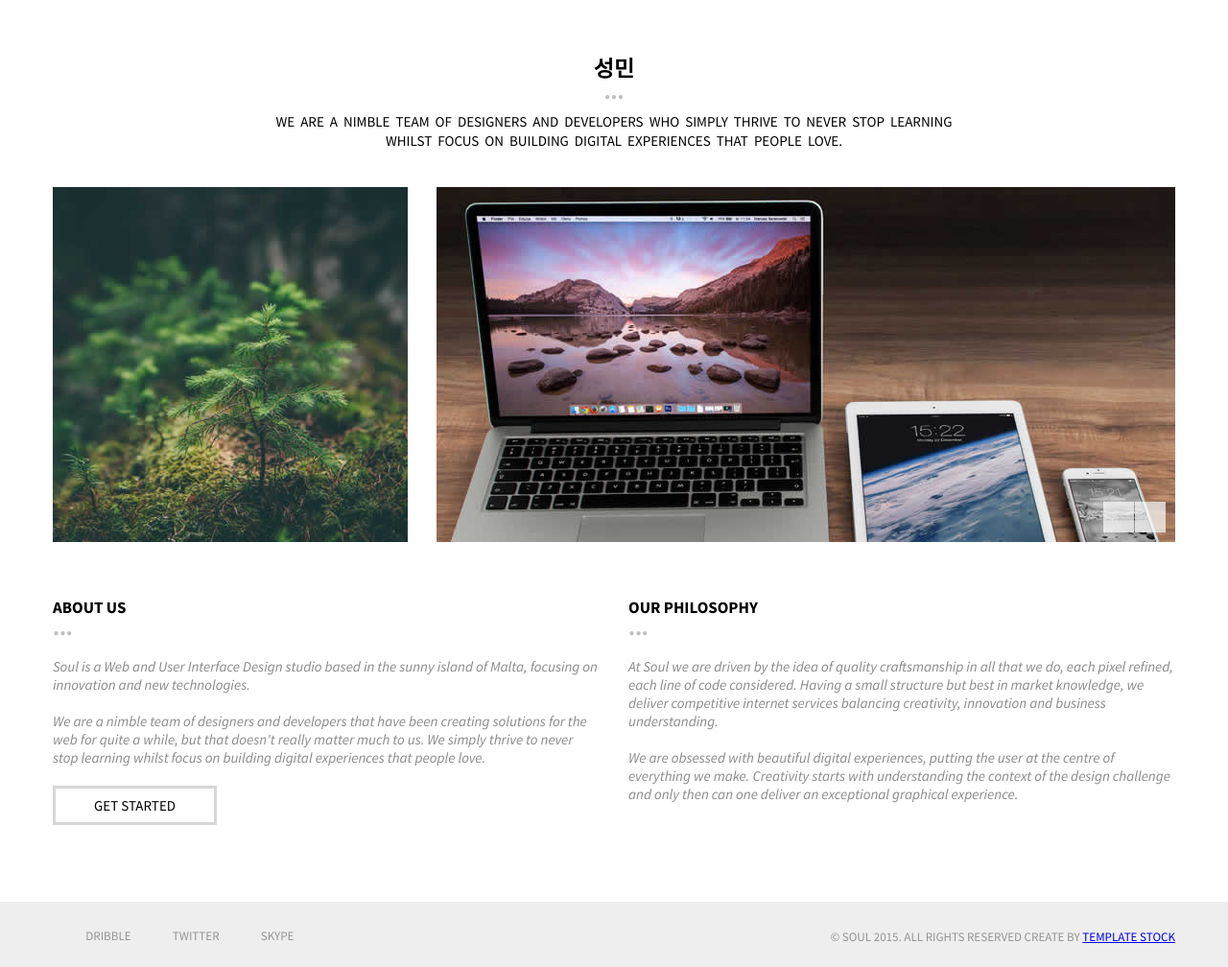
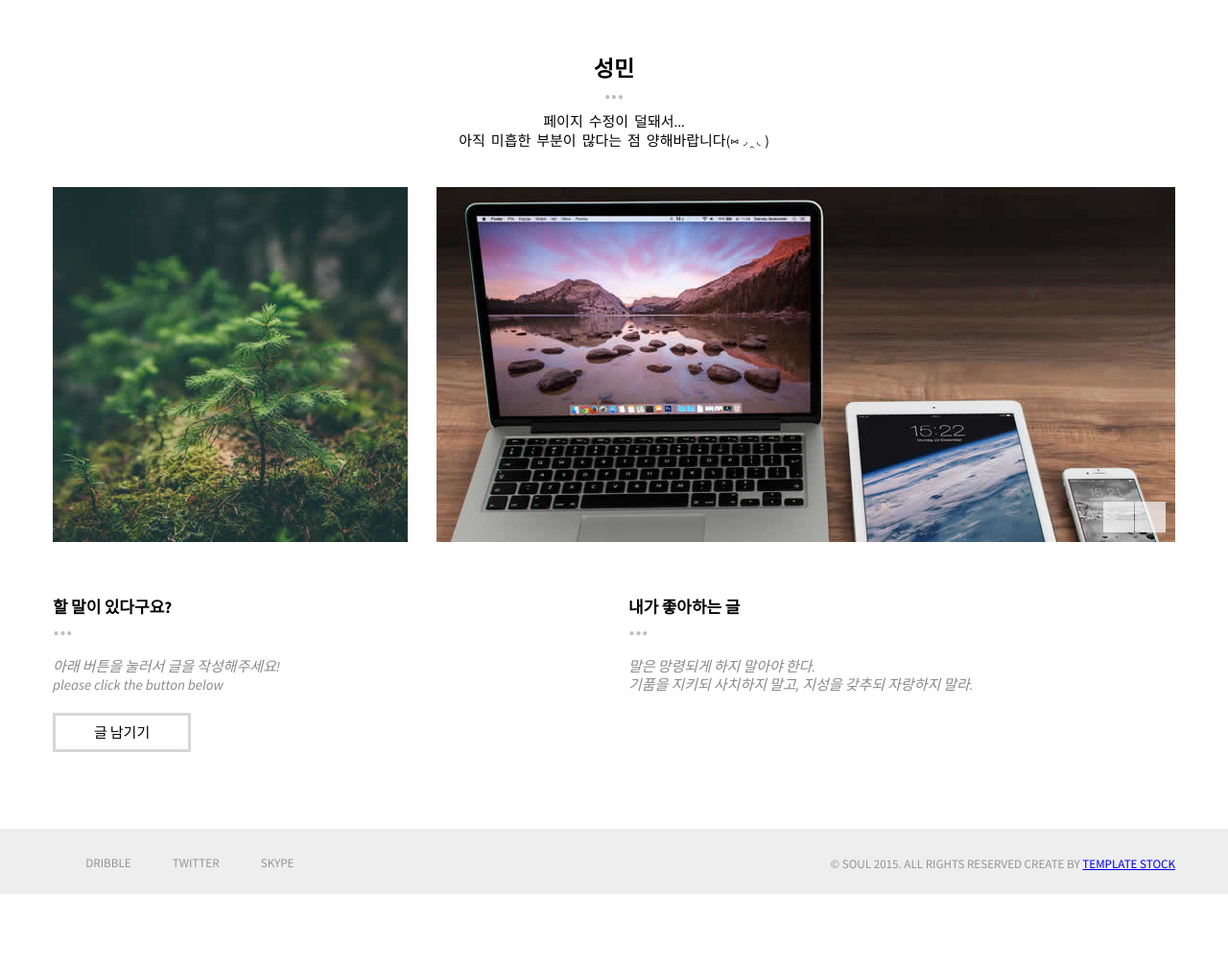
Before and after one commit to KimKongDol/SNS-PROJECT, a Django app: page / in a window 1280 px wide. Shown: the part 126-1134 px from the top of the page at 96% size. After the commit the page ends 1058 px from the top, so only its background shows below. Run offline with Django 3.2, Linux system fonts and the light colour scheme; some web fonts are replaced.

Commit message:
[add]index페이지 내용 수정

```diff
--- a/sns/main/templates/index.html
+++ b/sns/main/templates/index.html
@@ -9,9 +9,9 @@
     <div class="large-8 large-centered column">
       <div class="title">
         <h1>성민</h1>
+        <!-- <button type="button" class="btn btn-light">Light</button> -->
         <span>...</span>
-        <p>We are a nimble team of designers and developers WHO simply thrive to never stop learning<br />whilst focus
-          on building digital experiences that people love.</p>
+        <p>페이지 수정이 덜돼서...<br />아직 미흡한 부분이 많다는 점 양해바랍니다(⑅◞‸◟)</p>
       </div>
     </div>
 
@@ -42,35 +42,26 @@
     <div class="large-6 medium-6 column">
       <article>
         <div class="smallTitle">
-          <h2>ABOUT US</h2>
+          <h2>할 말이 있다구요?</h2>
           <span>...</span>
         </div>
         <p>
-          Soul is a Web and User Interface Design studio based in the sunny island of Malta, focusing on innovation and
-          new technologies.
-          <br /><br />
-          We are a nimble team of designers and developers that have been creating solutions for the web for quite a
-          while, but that doesn't really matter much to us. We simply thrive to never stop learning whilst focus on
-          building digital experiences that people love.
+          아래 버튼을 눌러서 글을 작성해주세요!
+          <br />
+          please click the button below
         </p>
-        <a href="#" class="cta">GET STARTED</a>
+        <a href="{% url 'messageList' %}" class="cta">글 남기기</a>
       </article>
     </div>
 
     <div class="large-6 medium-6 column">
       <article>
         <div class="smallTitle">
-          <h2>OUR PHILOSOPHY</h2>
+          <h2>내가 좋아하는 글</h2>
           <span>...</span>
         </div>
         <p>
-          At Soul we are driven by the idea of quality craftsmanship in all that we do, each pixel refined, each line of
-          code considered. Having a small structure but best in market knowledge, we deliver competitive internet
-          services balancing creativity, innovation and business understanding.
-          <br /><br />
-          We are obsessed with beautiful digital experiences, putting the user at the centre of everything we make.
-          Creativity starts with understanding the context of the design challenge and only then can one deliver an
-          exceptional graphical experience.
+          말은 망령되게 하지 말아야 한다. <br />기품을 지키되 사치하지 말고, 지성을 갖추되 자랑하지 말라.<br />
         </p>
       </article>
     </div>
--- a/sns/main/templates/messageList.html
+++ b/sns/main/templates/messageList.html
@@ -18,7 +18,7 @@
           {% endfor %}
         </div>
         <div>
-          <button><a href="{% url 'writeM' %}">글쓰기</a></button>
+          <a href="{% url 'writeM' %}" class="cta">글쓰기</a>
         </div>
       </div>
     </div>
--- a/sns/main/templates/shared/head.html
+++ b/sns/main/templates/shared/head.html
@@ -48,4 +48,6 @@
   <!-- General Initialization -->
   <script src="{% static 'js/general.js' %}" type="text/javascript"> </script>
 
+
+
 </head>
--- a/sns/main/templates/writeM.html
+++ b/sns/main/templates/writeM.html
@@ -13,7 +13,8 @@
           <p>내용: <textarea type="text" name="body" id="" cols="30" rows="10"></textarea> </p>
           <p>사진: <input type="file" name="image"></p>
           <br>
-          <button type="submit">제출</button>
+          <br>
+          <button type="submit" class="cta">제출</button>
         </form>
       </div>
     </div>
```
Also changed, not shown: sns/main/templates/place.html (line endings or trailing spaces).
